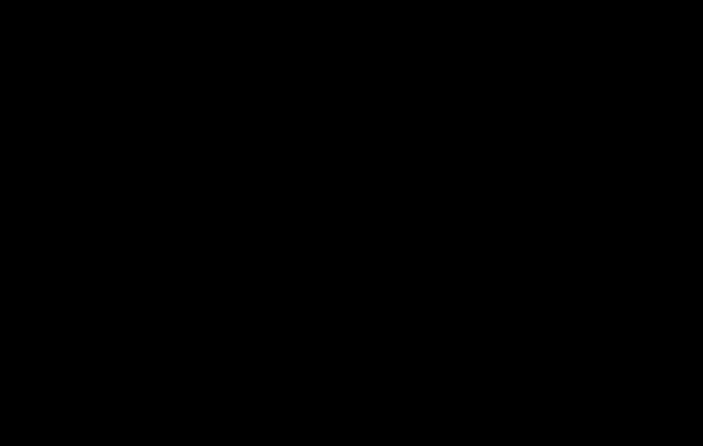
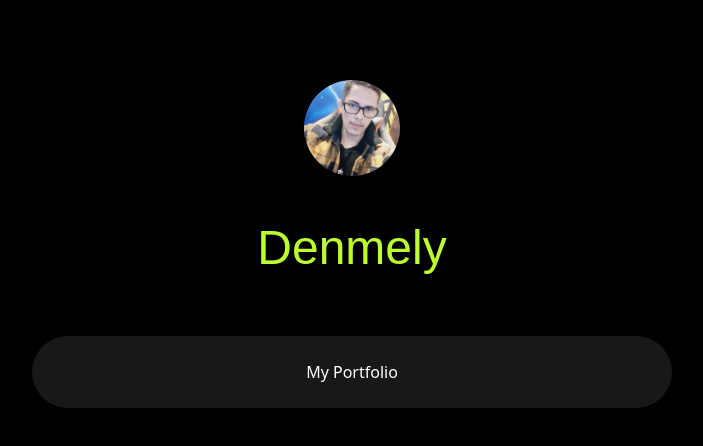
Before and after one commit to denmely/denmely-links, a React (Vite) app: page / in a window 1280 px wide. Shown: the top 446 px of the page, without its empty margins (288-991 px from the left). Built offline with nearby package versions, Linux system fonts and the light colour scheme.

Commit message:
Created card

```diff
--- /dev/null
+++ b/src/components/Card/index.jsx
@@ -0,0 +1,7 @@
+export function Card({title, uri}) {
+    return (
+      <div className="bg-zinc-900 text-white p-6 rounded-full hover:bg-zinc-800">
+        <a href="{uri}">{title}</a>
+      </div>
+    )
+  }
--- a/src/pages/Home/index.jsx
+++ b/src/pages/Home/index.jsx
@@ -1,5 +1,15 @@
+import Profile from '../../assets/imgs/profile.jpg'
+import { Card } from '../../components/Card'
+
 export function Home() {
     return (
-      <h1> Home</h1>
+      <div className='text-center mt-20 flex flex-col items-center justify-center'>
+        <img src={Profile} alt='Foto Tony Denmely' className='w-[6rem] h-[6rem] rounded-full mb-12'/>
+        <h1 className='text-5xl text-primary font-StretchPro'>Denmely</h1>
+
+        <div className='mt-16 container max-w-screen-sm mx-auto'>
+          <Card title='My Portfolio' uri='http://denmely.dev'/>
+        </div>
+      </div>
     )
   }
--- a/tailwind.config.cjs
+++ b/tailwind.config.cjs
@@ -9,6 +9,9 @@
       fontFamily: {
         grotesk: ["Space Grotesk", "sans-serif"],
         StretchPro: ["Stretch Pro", "sans-serif"]
+      },
+      colors: {
+        primary: "#BCFE2F"
       }
     },
   },
```
Also changed, not shown: src/assets/imgs/profile.jpg (added).
